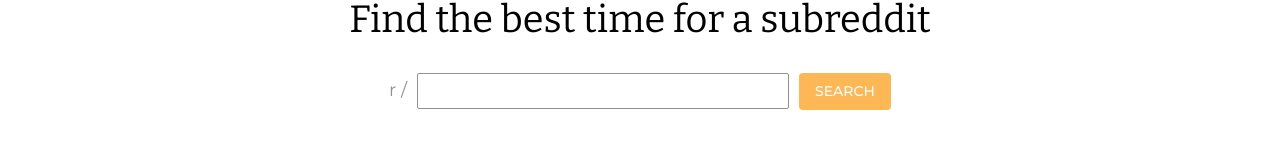
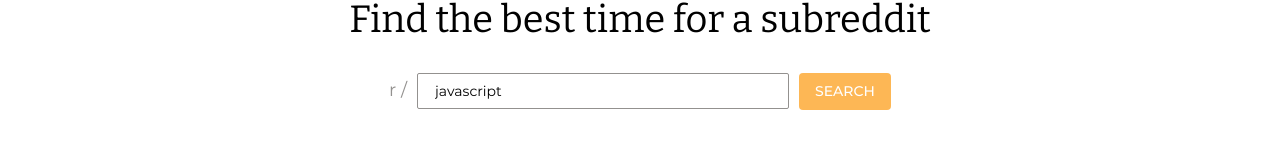
Before and after one commit to profydev/reddit-timer-pierrelstan, a React (Create React App) app: page /search/javascript in a window 1280 px wide. Shown: the part 130-293 px from the top of the page. Built offline with nearby package versions, Linux system fonts and the light colour scheme.

Commit message:
Change onSearch to search / remove defaultProps

```diff
--- a/src/components/SubredditForm/SubredditForm.js
+++ b/src/components/SubredditForm/SubredditForm.js
@@ -3,14 +3,13 @@ import PropTypes from 'prop-types';
 import * as S from './SubredditForm.style';
 
 function SubredditForm({
-  onSearch,
+  search,
   handleChangeState,
   handleSubmitState,
 }) {
   const handleChange = (e) => {
     handleChangeState(e);
   };
-
   const handleSubmit = (e) => {
     handleSubmitState(e);
   };
@@ -20,22 +19,17 @@ function SubredditForm({
       <S.Form onSubmit={handleSubmit}>
         <S.Label>
           r /
-          <S.Input name="search" type="text" defaultValue={onSearch} onChange={handleChange} />
+          <S.Input name="search" type="text" value={search} onChange={handleChange} />
         </S.Label>
         <S.Button type="submit">Search</S.Button>
       </S.Form>
     </S.Container>
   );
 }
-SubredditForm.defaultProps = {
-  onSearch: '',
-  handleChangeState: () => '',
-  handleSubmitState: () => '',
-};
 
 SubredditForm.propTypes = {
-  onSearch: PropTypes.string,
-  handleChangeState: PropTypes.func,
-  handleSubmitState: PropTypes.func,
+  search: PropTypes.string.isRequired,
+  handleChangeState: PropTypes.func.isRequired,
+  handleSubmitState: PropTypes.func.isRequired,
 };
 export default SubredditForm;
```
